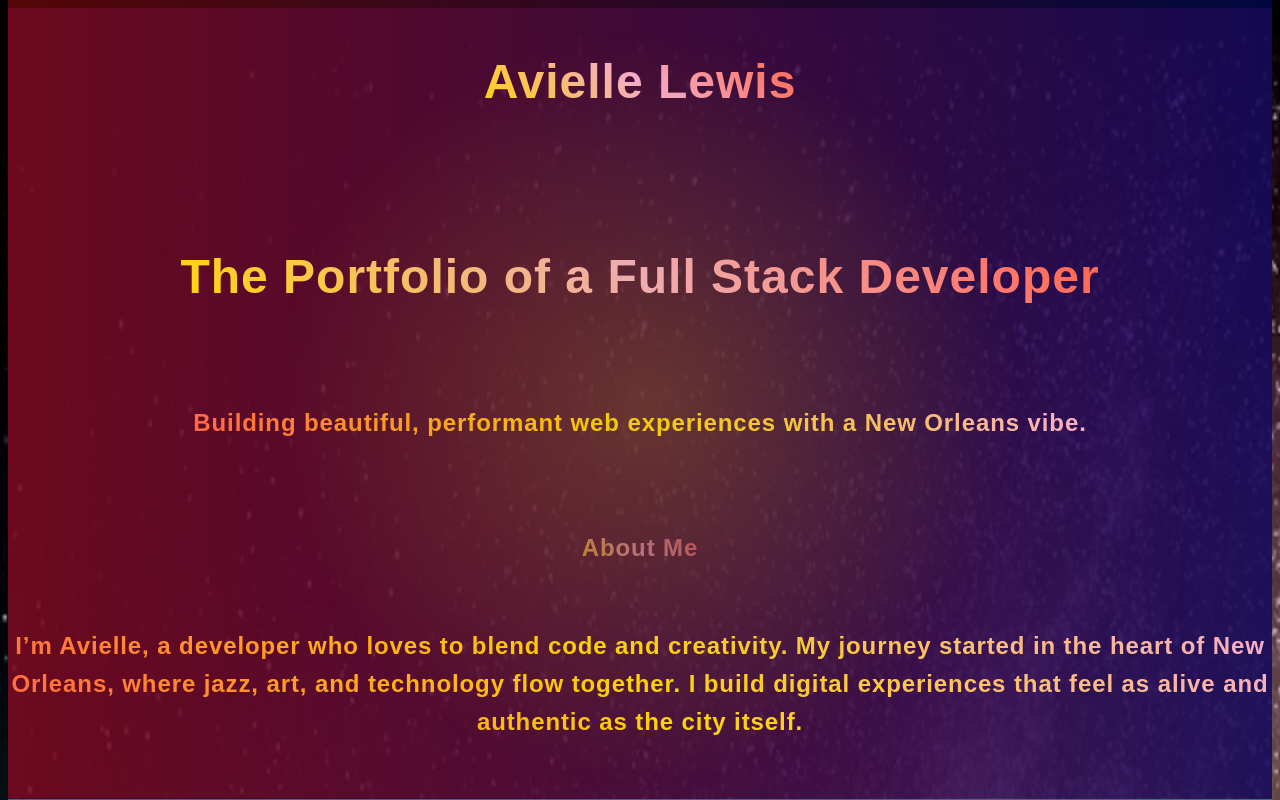
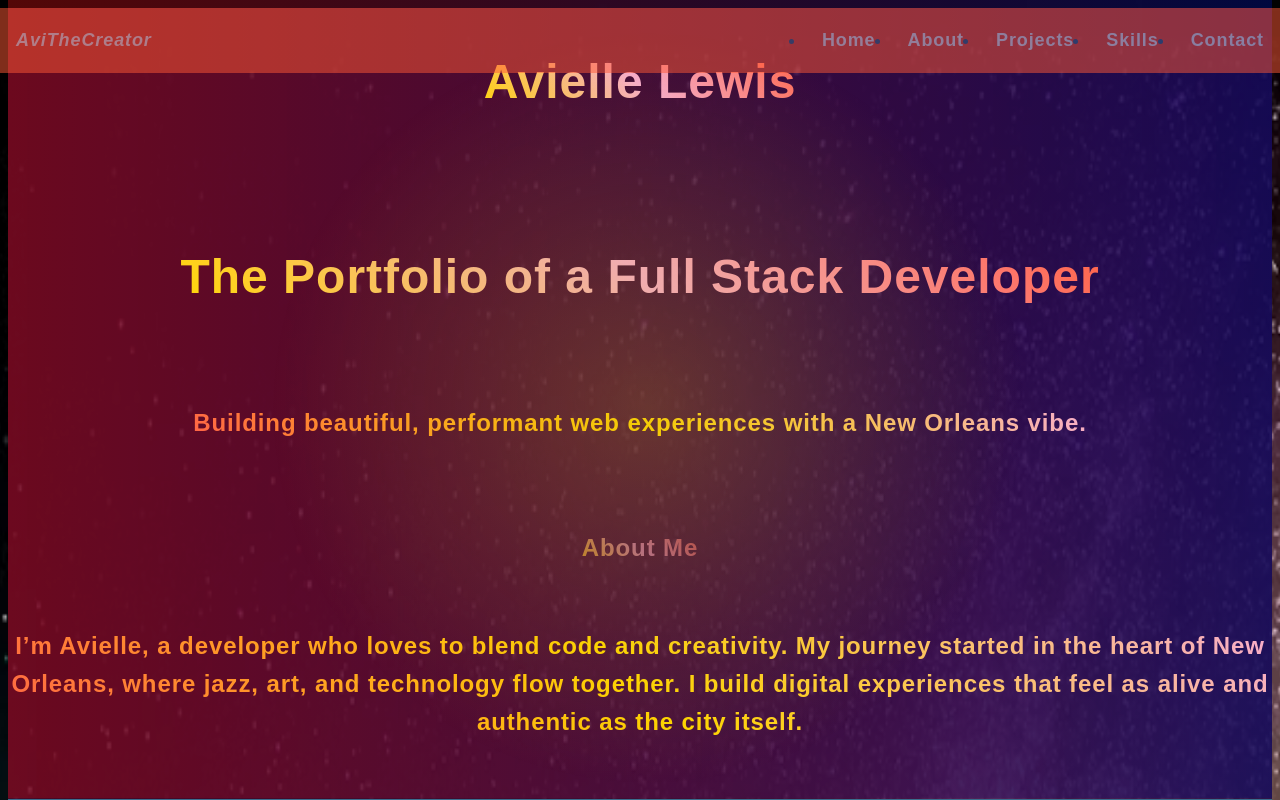
Before and after one commit to aviselanj/perfect-portfolio, a Next.js app: page / in a window 1280 px wide. Shown: the top 800 px of the page. Built offline with nearby package versions, Linux system fonts and the light colour scheme.

Commit message:
added navbar

```diff
--- a/src/app/globals.css
+++ b/src/app/globals.css
@@ -21,7 +21,7 @@
 :root {
   --background: #2D2F36;
   /* Slate Gray */
-  --foreground: #E5E5E5;
+  --foreground: #f7f1f1;
   /* Light Gray */
   --accent: #3A6E8E;
   /* Steel Blue */
@@ -39,14 +39,22 @@
   :root {
     --background: #1F2023;
     /* Darker Gray */
-    --foreground: #E5E5E5;
+    --foreground: #a59a9a;
     --accent: #3a6e8e4b;
     --highlight: #FF5A36;
     --secondary: #B47C5D;
     --tertiary: #A7A8A8;
   }
 }
-
+nav{
+  background-color: #FF5A36;
+  opacity: 0.5;
+}
+nav a{
+  color: var(--foreground);
+  font-weight: bold;
+  font-family: var(--font-primary), Arial, Helvetica, sans-serif;
+}
 body {
   color: var(--accent);
   font-family: var(--font-primary), Arial, Helvetica, sans-serif;
--- a/src/app/page.tsx
+++ b/src/app/page.tsx
@@ -2,6 +2,23 @@
 export default function Home() {
   return (
     <main className="flex flex-col items-center w-full min-h-screen gap-24 py-12 px-4 sm:px-8 md:px-16 bg-gradient-to-r from-new-orleans-purple to-new-orleans-gold text-white">
+      {/* Navbar */}
+      <nav className="fixed w-full shadow-lg bg-highlight z-50">
+        <div className="max-w-7xl mx-auto px-6 py-4">
+          <div className="flex justify-between items-center">
+            <a href="#hero" className="italic text-3xl font-serif font-bold no-underline hover:underline">
+              AviTheCreator
+            </a>
+            <ul className="flex space-x-6">
+              <li><a href="#hero" className="no-underline hover:underline">Home</a></li>
+              <li><a href="#about" className="no-underline hover:underline">About</a></li>
+              <li><a href="#projects" className="no-underline hover:underline">Projects</a></li>
+              <li><a href="#skills" className="no-underline hover:underline">Skills</a></li>
+              <li><a href="#contact" className="no-underline hover:underline">Contact</a></li>
+            </ul>
+          </div>
+        </div>
+      </nav>
       {/* Hero Section */}
       <section id="hero" className="grid place-items-center min-h-screen w-full max-w-2xl rounded-xl shadow-lg items-center justify-center p-4 m-4 font-serif animate-float border-t-4 border-background">
         <h1 className="gradient-text hero-text text-4xl sm:text-6xl font-serif font-bold animate-float text-mardiGold drop-shadow-lg">Avielle Lewis</h1>
```
